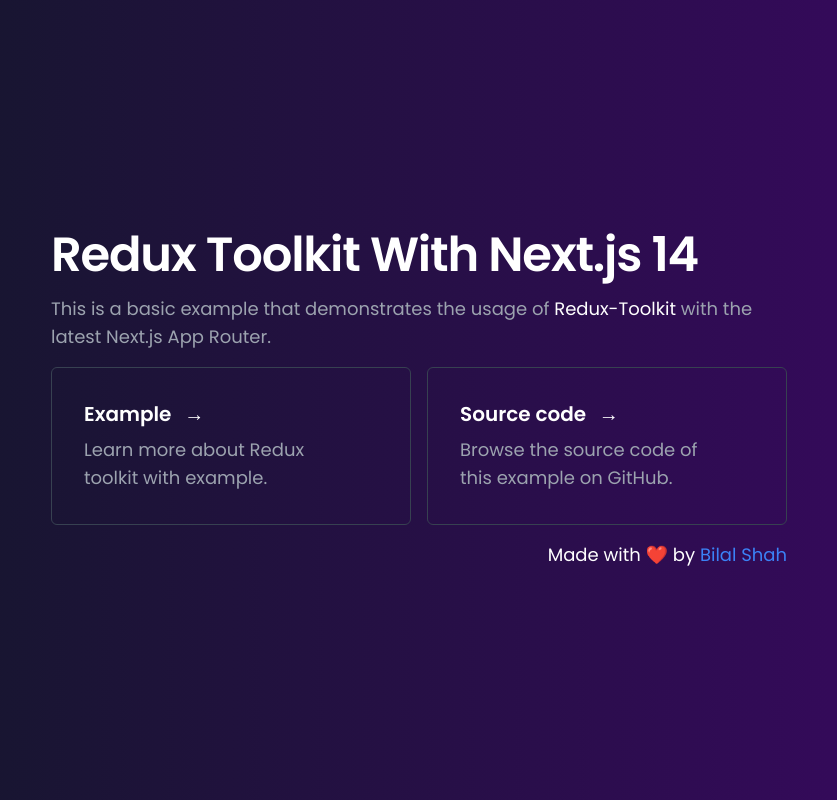
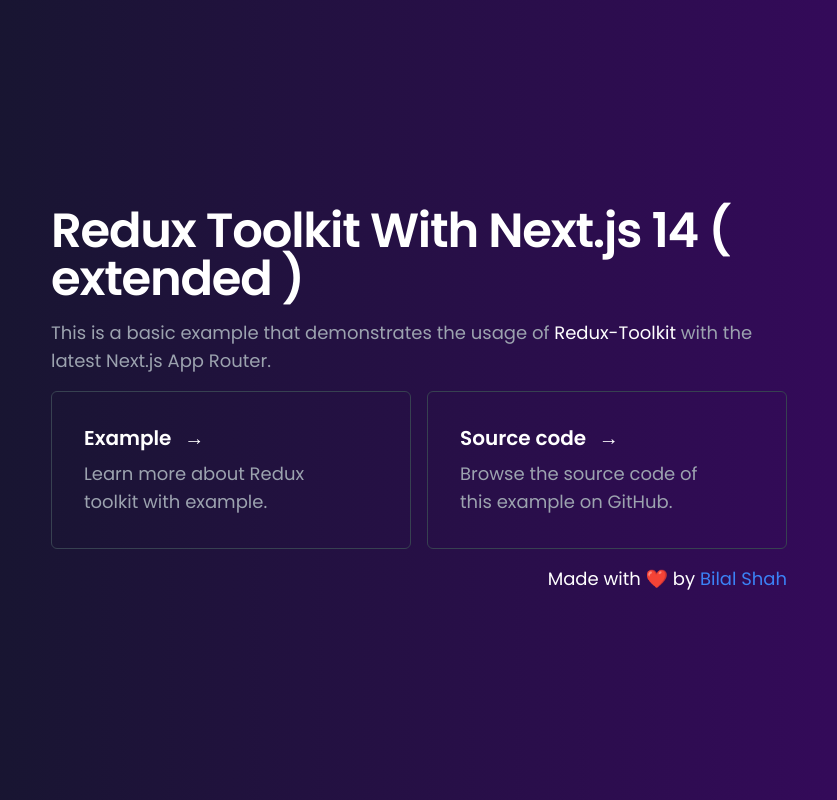
Before and after one commit to bilalshahdev/ReduxToolKit-Nextjs14, a Next.js app: page / in a window 1280 px wide. Shown: the whole page, without its empty margins (221-1058 px from the left). Built offline with nearby package versions, Linux system fonts and the light colour scheme.

Commit message:
Update page.tsx

```diff
--- a/src/app/page.tsx
+++ b/src/app/page.tsx
@@ -19,7 +19,7 @@
   return (
     <div className="w-full max-w-screen-md flex flex-col gap-4 justify-center mx-auto h-screen px-4">
       <h1 className="text-3xl font-semibold leading-tight tracking-tight text-white md:text-5xl">
-        Redux Toolkit With Next.js 14
+        Redux Toolkit With Next.js 14 ( extended )
       </h1>
       <p className="md:text-lg text-gray-400">
         This is a basic example that demonstrates the usage of{" "}
```
